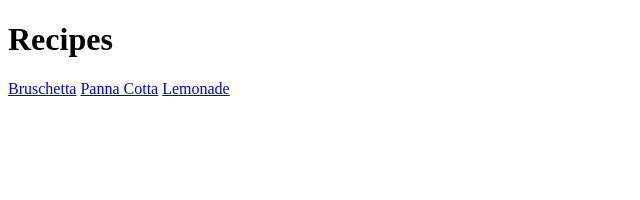
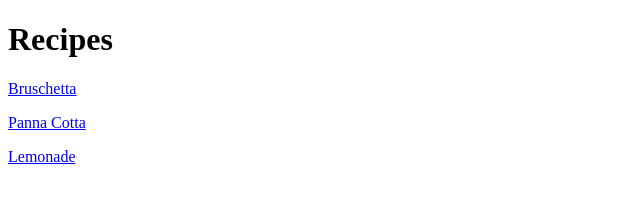
Before and after one commit to Linnaeamae/Recipes, a plain HTML site: page index.html in a window 1280 px wide. Shown: the whole page, without its empty margins (0-640 px from the left). Drawn offline with Linux system fonts and the light colour scheme.

Commit message:
fix homepage formatting

```diff
--- a/index.html
+++ b/index.html
@@ -6,8 +6,9 @@
     </head>
     <body>
         <h1>Recipes</h1>
-        <a href="./pages/bruschetta.html">Bruschetta</a>
-        <a href="./pages/panna-cotta.html">Panna Cotta</a>
-        <a href="./pages/lemonade.html">Lemonade</a>
+
+        <p><a href="./pages/bruschetta.html">Bruschetta</a></p>
+        <p><a href="./pages/panna-cotta.html">Panna Cotta</a></p>
+        <p><a href="./pages/lemonade.html">Lemonade</a></p>
     </body>
 </html>
```
